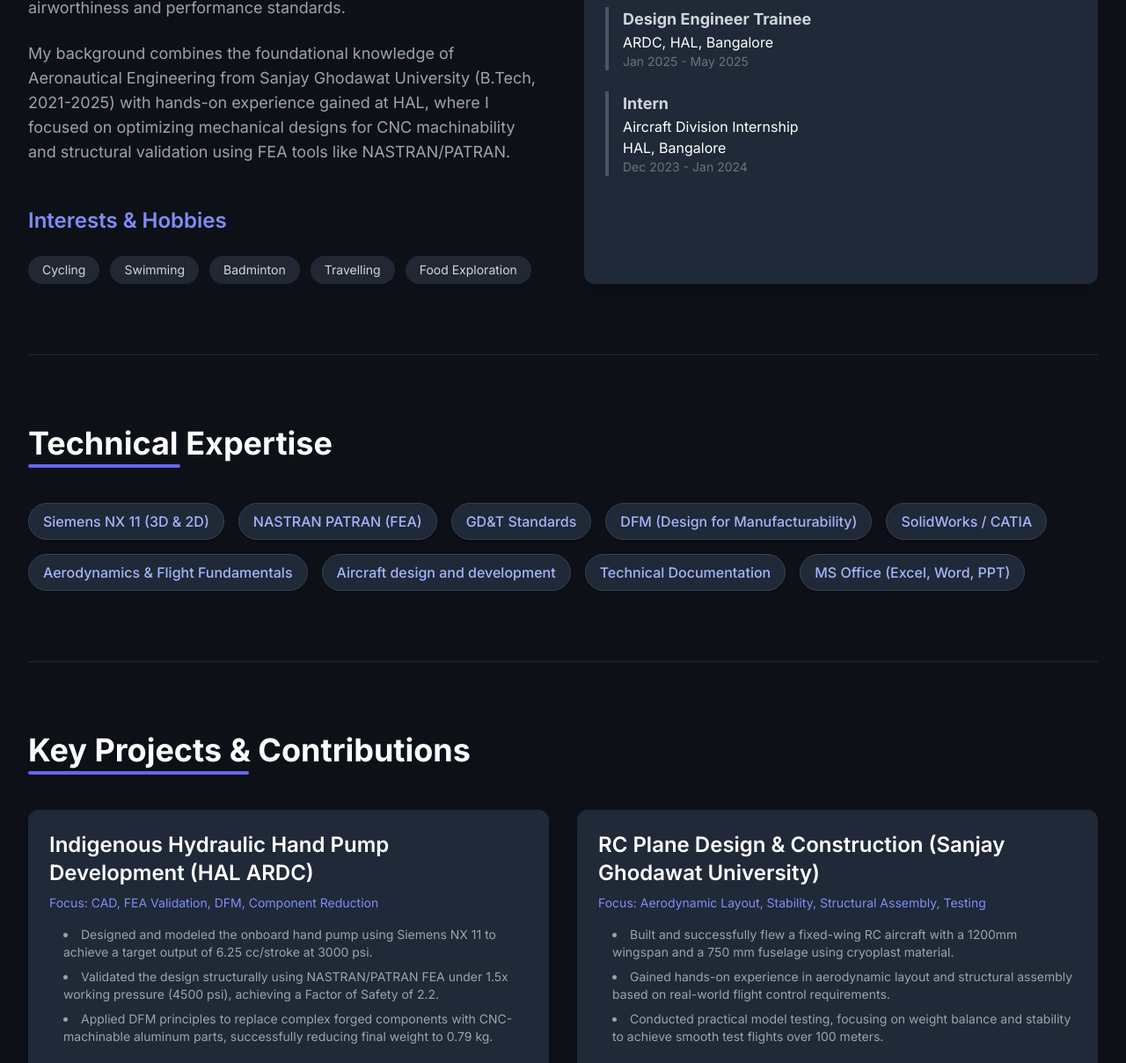
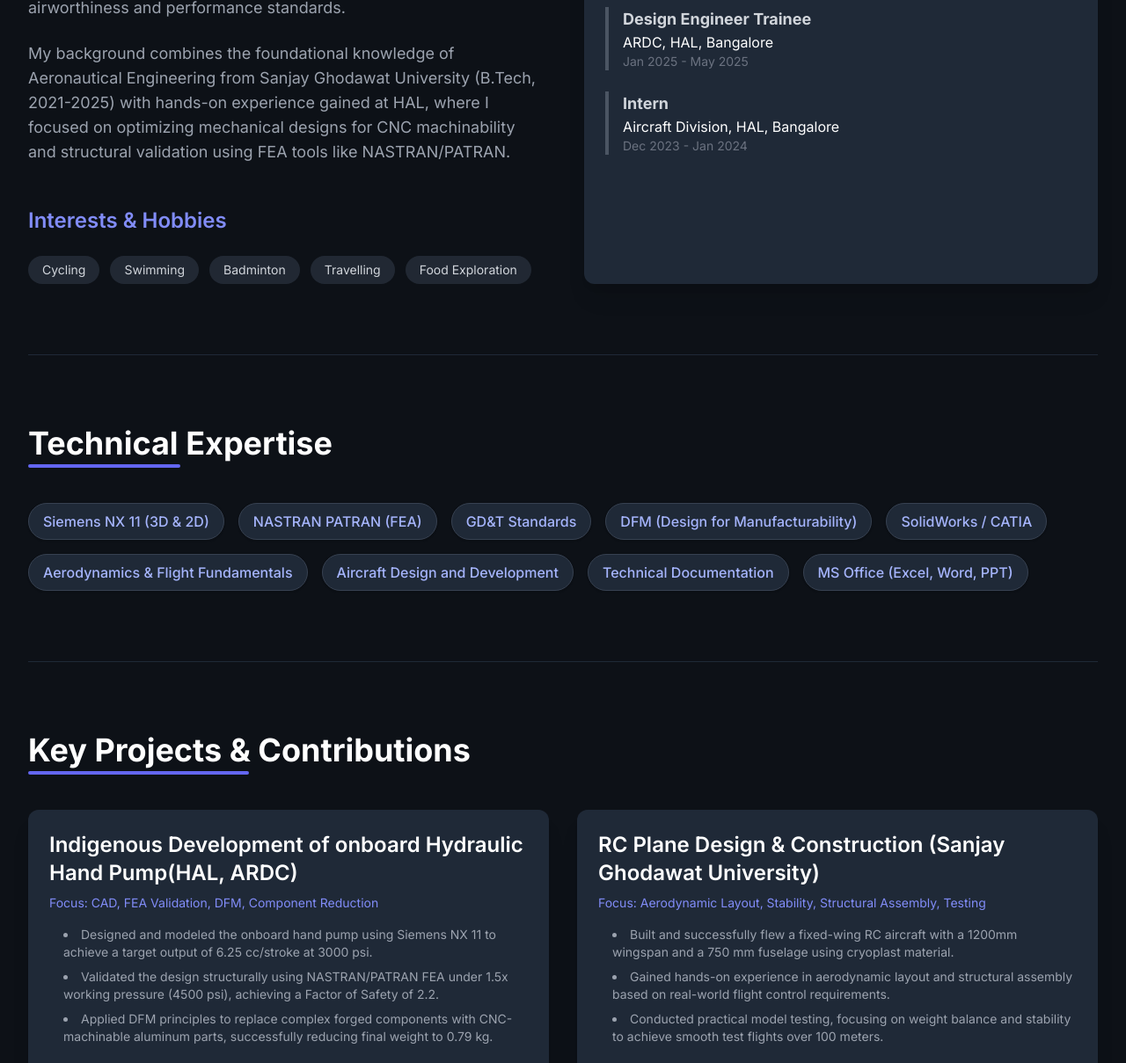
Before and after one commit to sumittbiradar/frontpage_roni, a plain HTML site: page index.html in a window 1280 px wide. Shown: the part 1206-2415 px from the top of the page at 88% size. Drawn offline with nearby package versions, Linux system fonts and the light colour scheme.

Commit message:
Final touches

```diff
--- a/index.html
+++ b/index.html
@@ -151,8 +151,7 @@
 
                     <div class="border-l-4 border-gray-600 pl-4">
                         <p class="text-lg font-bold text-gray-300">Intern</p>
-                        <p class="text-base text-white">Aircraft Division Internship</p>
-                        <p class="text-base text-white">HAL, Bangalore</p>
+                        <p class="text-base text-white">Aircraft Division, HAL, Bangalore</p>
                         <p class="text-sm text-gray-500">Dec 2023 - Jan 2024</p>
                     </div>
                 </div>
@@ -173,7 +172,7 @@
                 <span class="skill-badge">SolidWorks / CATIA</span>
                 <span class="skill-badge">Aerodynamics & Flight Fundamentals</span>
                 <!-- Secondary Skills -->
-                <span class="skill-badge">Aircraft design and development</span>
+                <span class="skill-badge">Aircraft Design and Development</span>
                 <span class="skill-badge">Technical Documentation</span>
                 <span class="skill-badge">MS Office (Excel, Word, PPT)</span>
             </div>
@@ -207,7 +206,7 @@
 
                 <!-- Project Card 1: Hydraulic Hand Pump -->
                 <div class="project-card bg-gray-800 rounded-xl p-6 shadow-xl transition duration-300">
-                    <h2 class="text-2xl font-semibold text-white mb-2">Indigenous Hydraulic Hand Pump Development (HAL ARDC)</h2>
+                    <h2 class="text-2xl font-semibold text-white mb-2">Indigenous Development of onboard Hydraulic Hand Pump(HAL, ARDC)</h2>
                     <p class="text-sm text-indigo-400 mb-4">Focus: CAD, FEA Validation, DFM, Component Reduction</p>
                     <ul class="list-disc list-inside text-gray-400 mb-4 space-y-2 text-sm ml-4">
                         <li>Designed and modeled the onboard hand pump using Siemens NX 11 to achieve a target output of 6.25 cc/stroke at 3000 psi.</li>
```
